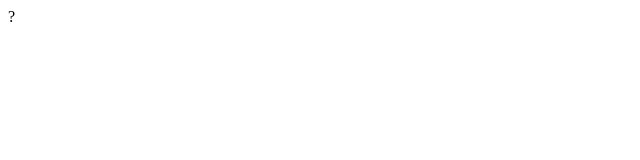
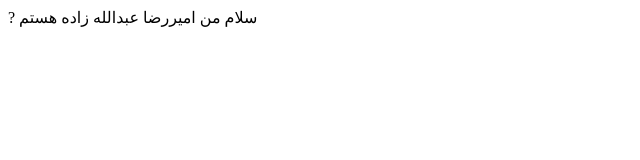
Before and after one commit to Amirreza28787/Amirreza28787-first-app, a plain HTML site: page index.html in a window 1280 px wide. Shown: the whole page, without its empty margins (0-640 px from the left). Drawn offline with Linux system fonts and the light colour scheme.

Commit message:
introduction

```diff
--- a/index.html
+++ b/index.html
@@ -7,6 +7,6 @@
     <title>Document</title>
 </head>
 <body>
-
+    سلام من امیررضا عبدالله زاده هستم
 </body>
 </html>
```
